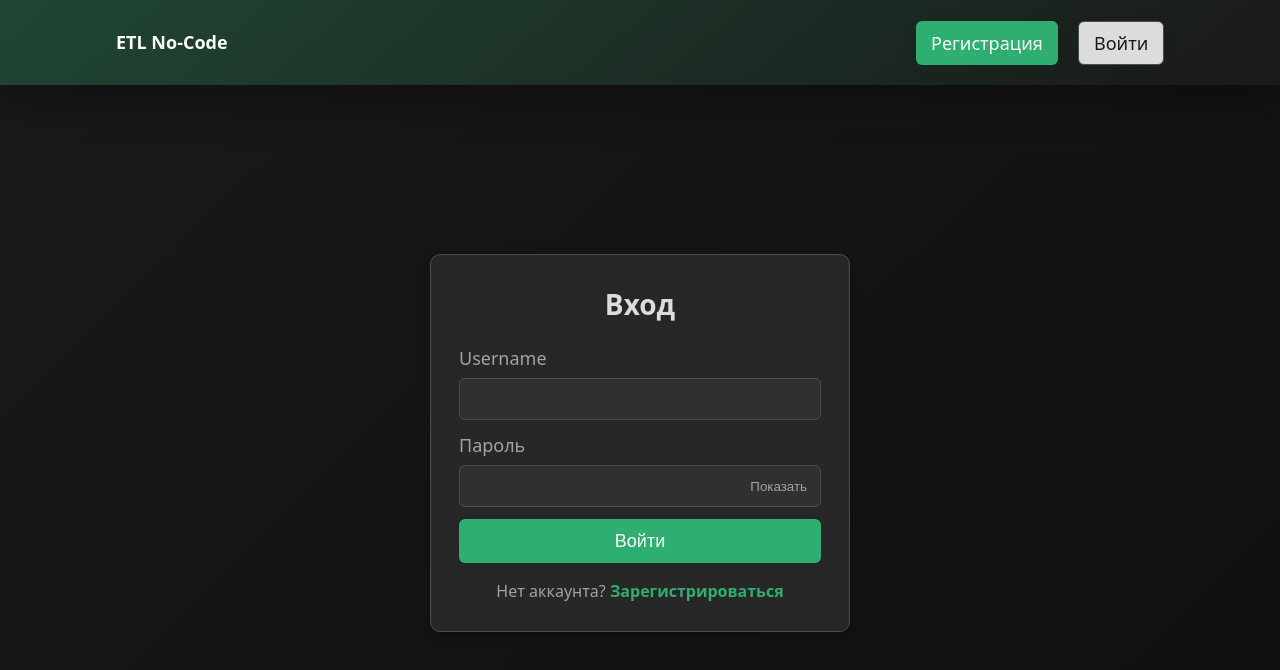
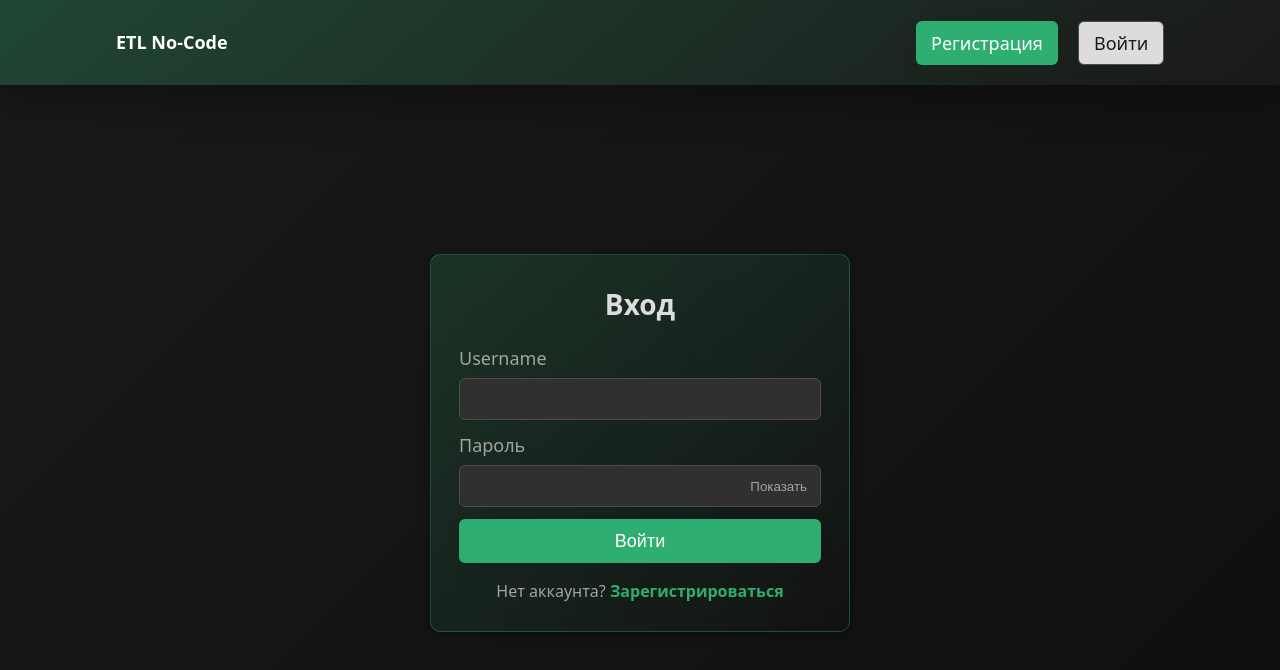
Before and after one commit to t1mm4te/etl, a React (Vite) app in the folder frontend/: page /login in a window 1280 px wide. Shown: the top 670 px of the page. Built offline with nearby package versions, Linux system fonts and the light colour scheme.

Commit message:
style: adjust AuthShell styles

```diff
--- a/frontend/src/components/AuthShell/index.module.scss
+++ b/frontend/src/components/AuthShell/index.module.scss
@@ -6,18 +6,19 @@
   display: flex;
   align-items: center;
   justify-content: center;
-  // background-color: $defaultBackgroundColor;
-  // background-image: linear-gradient(135deg, $defaultBackgroundColor 0%, #0f0f0f 100%);
 
   .card {
     width: 100%;
     max-width: 420px;
     background-color: $darkGray;
-    border: 1px solid $borderColor;
     border-radius: $borderRadiusMedium;
     padding: $spacingXl;
     box-shadow: 0 4px 12px rgb(0 0 0 / 30%);
     animation: slideUp 300ms ease-out;
+    border: 1px solid rgba($primaryColor, 0.32);
+    background:
+      linear-gradient(90deg, rgba($primaryColor, 0.1) 0%, transparent 100%),
+      linear-gradient(180deg, rgba($primaryColor, 0.1) 0%, transparent 100%);
 
     .title {
       margin-bottom: $spacingLarge;
```
